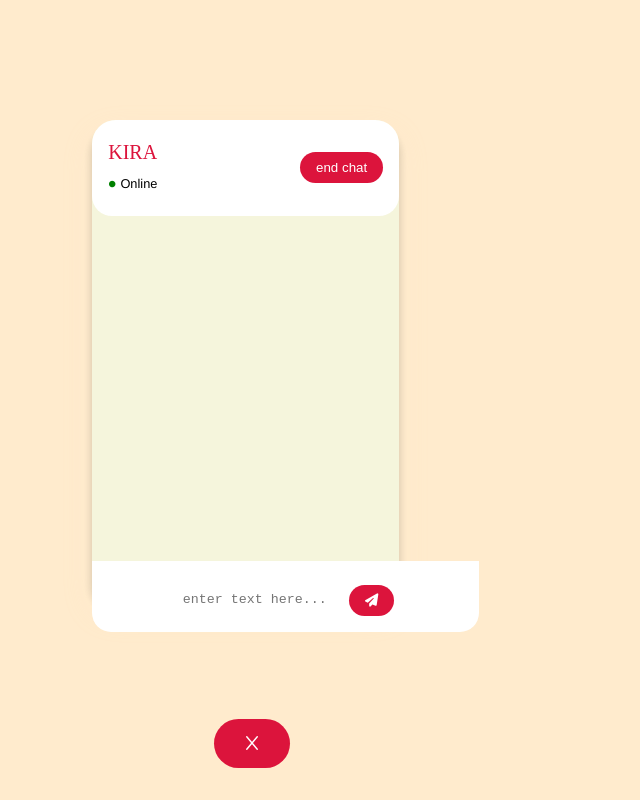
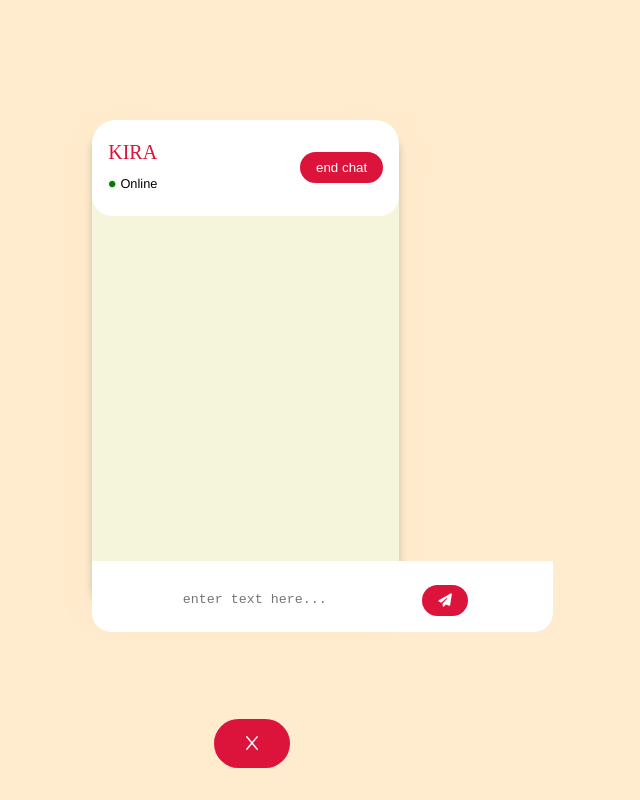
Before and after one commit to fardin42/chat-box, a plain HTML site: page index.html in a window 1280 px wide. Shown: the whole page, without its empty margins (420-1060 px from the left). Drawn offline with nearby package versions, Linux system fonts and the light colour scheme; a web font is replaced by a local one.

Commit message:
minor changes

```diff
--- a/sass/components/_section1.scss
+++ b/sass/components/_section1.scss
@@ -76,7 +76,7 @@ div{
 
 form {
 
-    width: 17%;
+    width: 291px;
     padding: 1.5rem 5.3rem 1rem;
     display: flex;
     flex-direction: row;
```
Also changed, not shown: dist/style.css, 1 other file.
